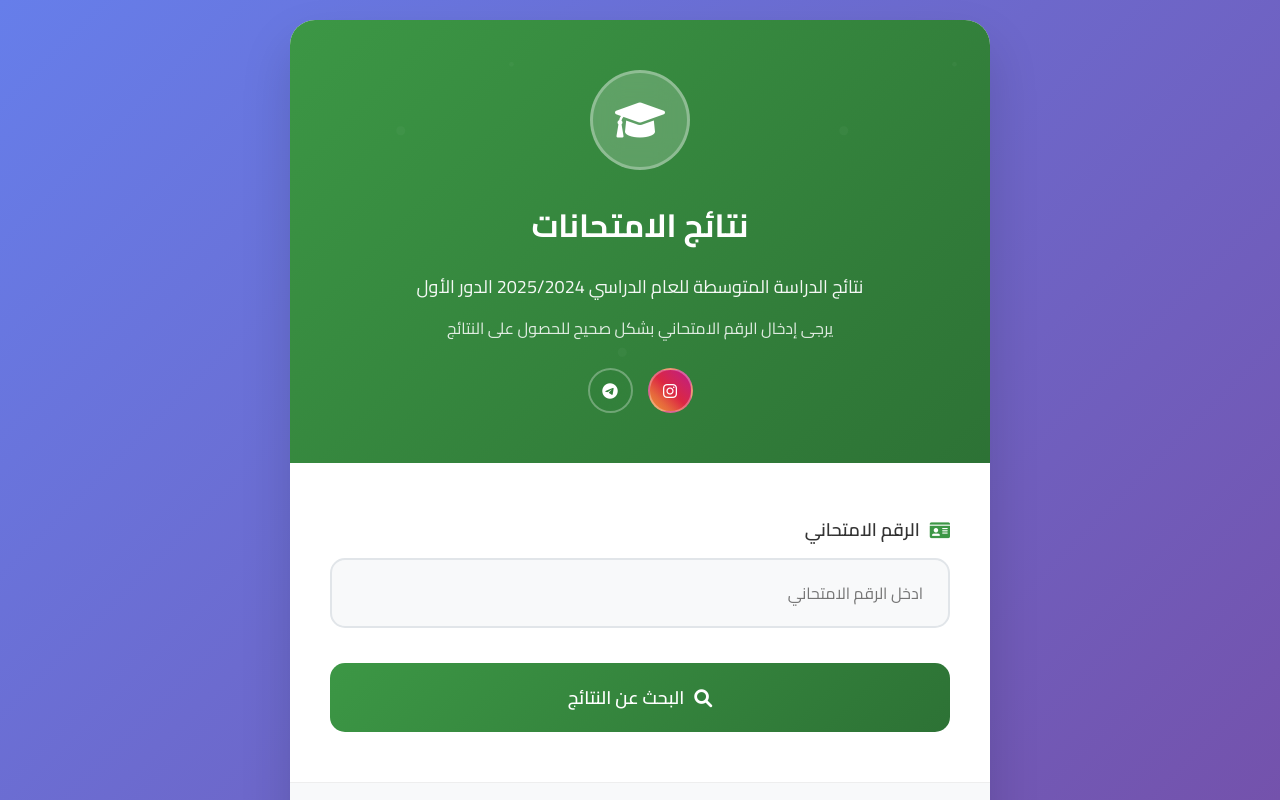
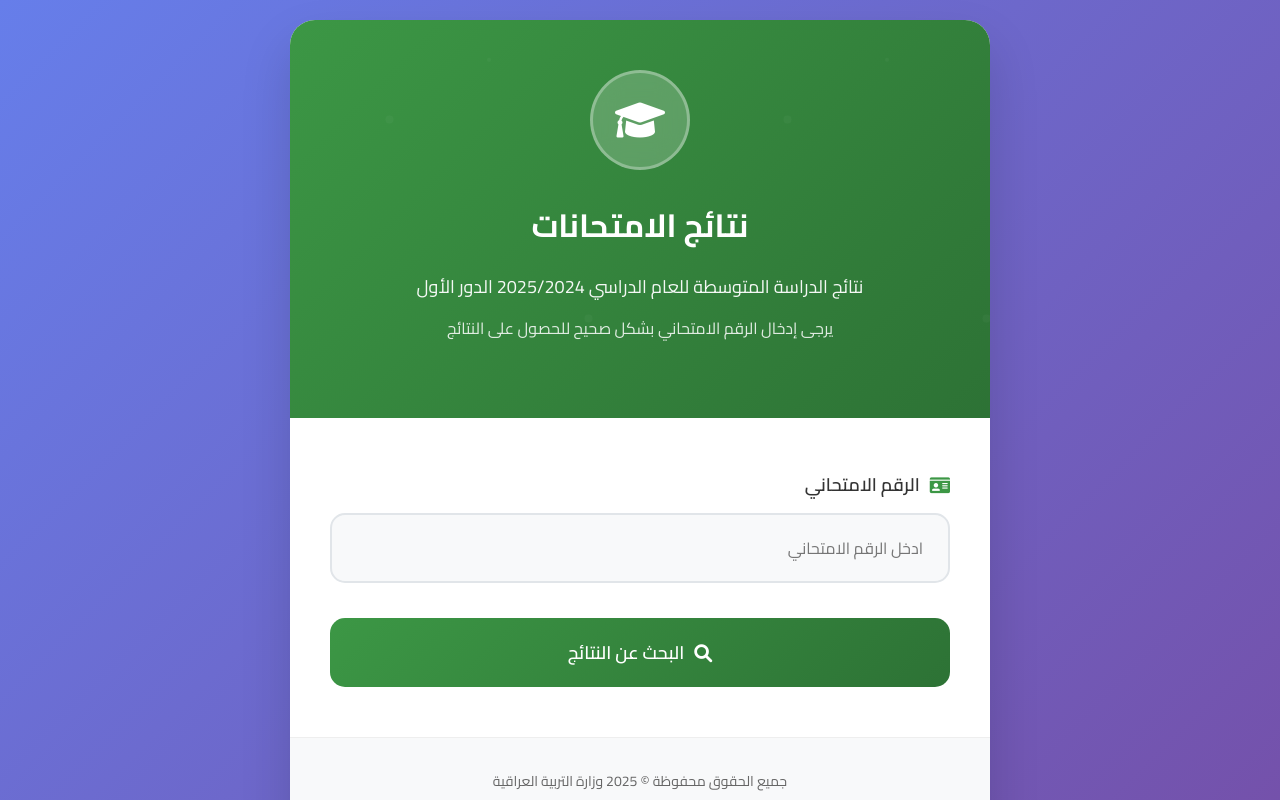
Before and after one commit to ahmedgold1999/resultiq, a plain HTML site: page index.html in a window 1280 px wide. Shown: the top 800 px of the page. Drawn offline with nearby package versions, Linux system fonts and the light colour scheme.

Commit message:
Update index.html

```diff
--- a/index.html
+++ b/index.html
@@ -23,16 +23,6 @@
                 <h1>نتائج الامتحانات</h1>
                 <p class="subtitle">نتائج الدراسة المتوسطة للعام الدراسي 2025/2024 الدور الأول</p>
                 <p class="description">يرجى إدخال الرقم الامتحاني بشكل صحيح للحصول على النتائج</p>
-
-                <!-- Social Media Icons -->
-                <div class="social-media">
-                    <a href="https://instagram.com/a0g0a" target="_blank" class="social-icon instagram">
-                        <i class="fab fa-instagram"></i>
-                    </a>
-                    <a href="https://t.me/xg0ldx" target="_blank" class="social-icon teolegram">
-                        <i class="fab fa-telegram-plane"></i>
-                    </a>
-                </div>
             </div>
 
             <!-- Search Form -->
```
